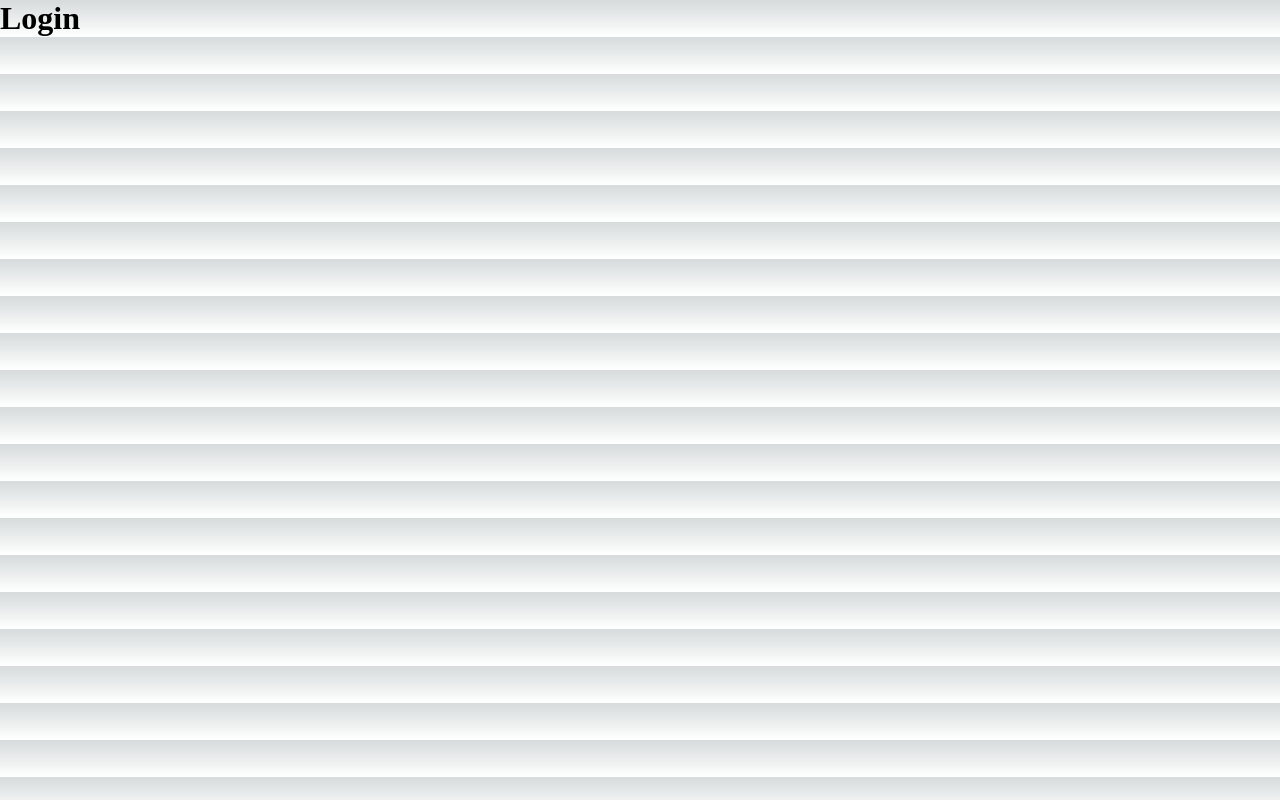
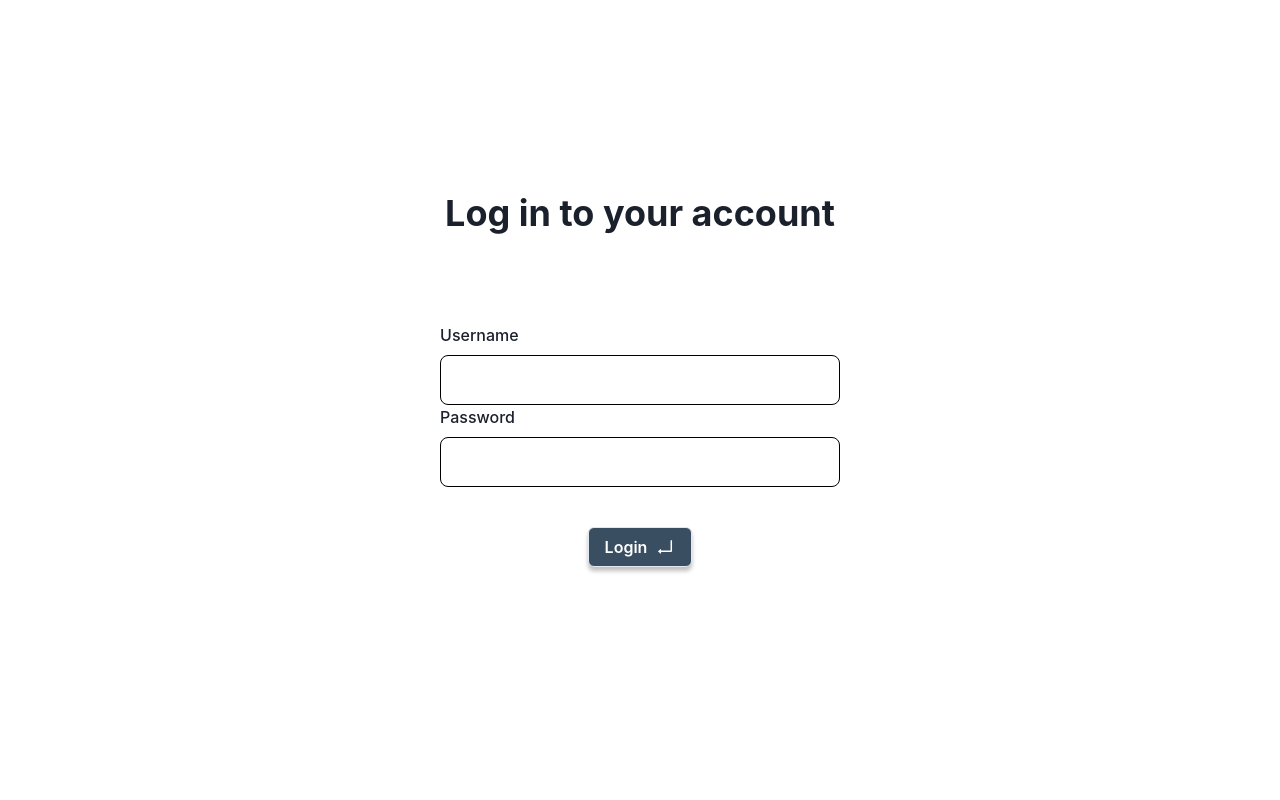
Before and after one commit to paul-chatelain-fernandes/wildriders, a Next.js app: page /login in a window 1280 px wide. Built offline with nearby package versions, Linux system fonts and the light colour scheme.

Commit message:
finished login

```diff
--- a/app/layout.tsx
+++ b/app/layout.tsx
@@ -1,5 +1,6 @@
 "use client";
-import "./globals.css";
+
+import { ChakraProvider } from "@chakra-ui/react";
 
 export default function RootLayout({
   children,
@@ -13,7 +14,9 @@ export default function RootLayout({
         head.tsx. Find out more at https://beta.nextjs.org/docs/api-reference/file-conventions/head
       */}
       <head />
-      <body>{children}</body>
+      <body>
+        <ChakraProvider>{children}</ChakraProvider>
+      </body>
     </html>
   );
 }
--- a/app/login/page.tsx
+++ b/app/login/page.tsx
@@ -1,3 +1,93 @@
-export default function Page() {
-  return <h1>Login</h1>;
+"use client";
+import {
+  FormControl,
+  FormLabel,
+  Input,
+  Stack,
+  Button,
+  Flex,
+  Heading,
+  VStack,
+  Center,
+} from "@chakra-ui/react";
+import { useEffect, useState } from "react";
+import { AiOutlineEnter } from "react-icons/ai";
+
+function Login() {
+  const [username, setUsername] = useState("");
+  const [password, setPassword] = useState("");
+  const [isLoggedIn, setIsLoggedIn] = useState(false);
+
+  useEffect(() => {
+    if (isLoggedIn) {
+      window.location.href = "/home";
+    }
+  }, [isLoggedIn]);
+
+  const handleSubmit = (event: any) => {
+    event.preventDefault();
+    if (username === "admin" && password === "password") {
+      localStorage.setItem("isLoggedIn", "true");
+      setIsLoggedIn(true);
+    } else {
+      alert("Incorrect username or password.");
+    }
+  };
+
+  return (
+    <form onSubmit={handleSubmit}>
+      <Stack h="100vh">
+        <Center>
+          <VStack>
+            <Heading margin={"5px"} marginTop={"12rem"} marginBottom={"5rem"}>
+              Log in to your account
+            </Heading>
+            <FormControl>
+              <FormLabel htmlFor="username">Username</FormLabel>
+              <Input
+                rounded={"8px"}
+                border={"1px solid #000000"}
+                backgroundColor={"#fff"}
+                borderColor={"black"}
+                height={"50px"}
+                maxWidth={{ base: "18rem", md: "24rem", lg: "40rem" }}
+                id="username"
+                type="text"
+                value={username}
+                onChange={(e) => setUsername(e.target.value)}
+              />
+              <FormLabel htmlFor="password">Password</FormLabel>
+              <Input
+                rounded={"8px"}
+                border={"1px solid #000000"}
+                backgroundColor={"#fff"}
+                borderColor={"black"}
+                height={"50px"}
+                maxWidth={{ base: "18rem", md: "24rem", lg: "40rem" }}
+                id="password"
+                type="password"
+                value={password}
+                onChange={(e) => setPassword(e.target.value)}
+              />
+            </FormControl>
+            <Button
+              mt={4}
+              rightIcon={<AiOutlineEnter size={"20px"} />}
+              marginTop={"2rem"}
+              type={"submit"}
+              backgroundColor={"#394E61"}
+              textColor={"#fff"}
+              variant={"outline"}
+              alignSelf={"center"}
+              boxShadow={"0 4px 4px rgba(0, 0, 0, 0.25)"}
+            >
+              Login
+            </Button>
+          </VStack>
+        </Center>
+      </Stack>
+    </form>
+  );
 }
+
+export default Login;
--- a/package.json
+++ b/package.json
@@ -22,6 +22,7 @@
     "next": "13.1.1",
     "react": "18.2.0",
     "react-dom": "18.2.0",
+    "react-icons": "^4.7.1",
     "typescript": "4.9.4"
   }
 }
```
Also changed, not shown: 1 other file (tests, documents, lock files or other folders).
